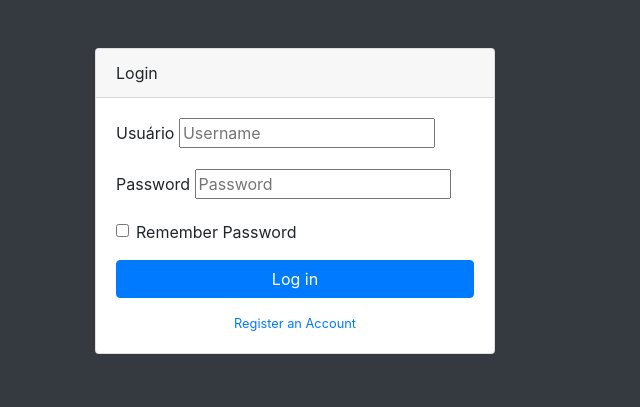
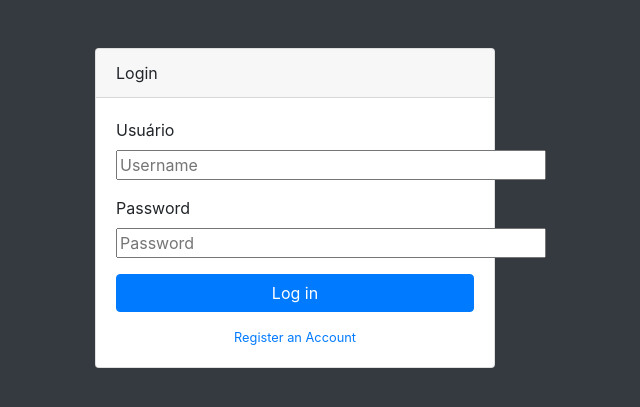
Before and after one commit to joaovitorvlb/GestaodeEnergiaRomota, a Flask app: page / in a window 1280 px wide. Shown: the top 407 px of the page, without its empty margins (345-985 px from the left). Run offline with Flask 2, Linux system fonts and the light colour scheme; some libraries are stand-ins or nearby versions.

Commit message:
Configurado login

```diff
--- a/templates/login.html
+++ b/templates/login.html
@@ -19,28 +19,22 @@
 
 <body class="bg-dark">
   <div class="container">
-    <div class="card card-login mx-auto mt-5">
+    <div class="card card-login mx-auto mt-5" style="width: 25rem;">
       <div class="card-header">Login</div>
       <div class="card-body">
         <form action="/login" method="POST">
           <div class="form-group">
-            <label for="exampleInputEmail1">Usuário</label></r>
-            <input type="username" name="username" placeholder="Username">
+            <label for="exampleInputEmail1">Usuário</label><br>
+            <input type="username" name="username" placeholder="Username" size="37">
           </div>
           <div class="form-group">
-            <label for="exampleInputPassword1">Password</label>
-            <input type="password" name="password" placeholder="Password">
-          </div>
-          <div class="form-group">
-            <div class="form-check">
-              <label class="form-check-label">
-                <input class="form-check-input" type="checkbox"> Remember Password</label>
-            </div>
+            <label for="exampleInputPassword1">Password</label><br>
+            <input type="password" name="password" placeholder="Password" size="37">
           </div>
           <input type="submit" value="Log in" class="btn btn-primary btn-large btn-block" >
         </form>
         <div class="text-center">
-          <a class="d-block small mt-3" href="/register">Register an Account</a>
+          <a class="d-block small mt-3" href="/registro">Register an Account</a>
         </div>
       </div>
     </div>
```
